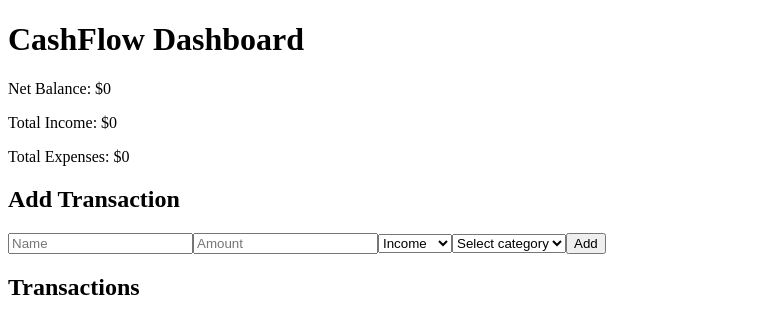
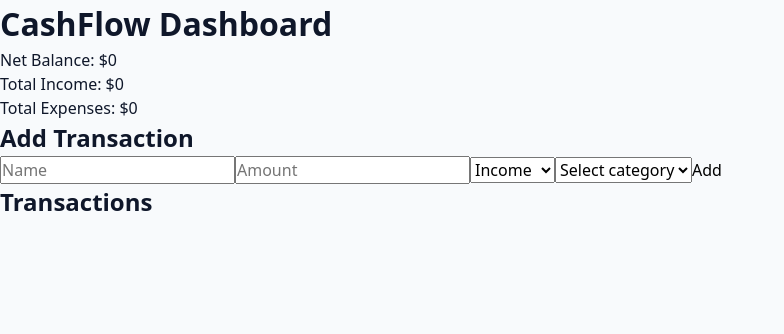
Before and after one commit to Brijsunil2/cashflow-simulator, a React (Vite) app in the folder frontend/: page / in a window 1280 px wide. Shown: the top 334 px of the page, without its empty margins (0-784 px from the left). Built offline with nearby package versions, Linux system fonts and the light colour scheme.

Commit message:
styles: connect styles to main

```diff
--- a/frontend/package.json
+++ b/frontend/package.json
@@ -14,8 +14,6 @@
   "dependencies": {
     "react": "^19.2.0",
     "react-dom": "^19.2.0",
-    "remove": "^0.1.5",
-    "scss": "^0.2.4",
     "uuid": "^13.0.0"
   },
   "devDependencies": {
@@ -29,6 +27,7 @@
     "eslint-plugin-react-hooks": "^7.0.1",
     "eslint-plugin-react-refresh": "^0.4.24",
     "globals": "^16.5.0",
+    "sass": "^1.97.3",
     "vite": "^7.2.4",
     "vitest": "^4.0.18"
   }
--- a/frontend/src/main.jsx
+++ b/frontend/src/main.jsx
@@ -1,6 +1,7 @@
 import { StrictMode } from 'react'
 import { createRoot } from 'react-dom/client'
 import App from './App.jsx'
+import './styles/main.scss';
 
 createRoot(document.getElementById('root')).render(
   <StrictMode>
--- a/frontend/src/styles/base/_fonts.scss
+++ b/frontend/src/styles/base/_fonts.scss
@@ -1,5 +1,5 @@
-@use '../abstracts/variables' as *;
+@use '../abstracts/typography' as *;
 
 body {
-  font-family: $font-family-base;
+  font-family: $font-primary;
 }
--- a/frontend/src/styles/base/_globals.scss
+++ b/frontend/src/styles/base/_globals.scss
@@ -1,9 +1,8 @@
 @use '../abstracts/colors' as *;
 @use '../abstracts/spacing' as *;
-@use '../abstracts/variables' as *;
 
 body {
-  background-color: $color-background;
+  background-color: $color-bg;
   color: $color-text-primary;
 }
 
```
Also changed, not shown: frontend/src/styles/main.scss (added, +11 -0 lines), frontend/src/styles/abstracts/_spacing.scss (renamed from frontend/src/styles/abstracts/_spaceing.scss), 1 other file (tests, documents, lock files or other folders).
